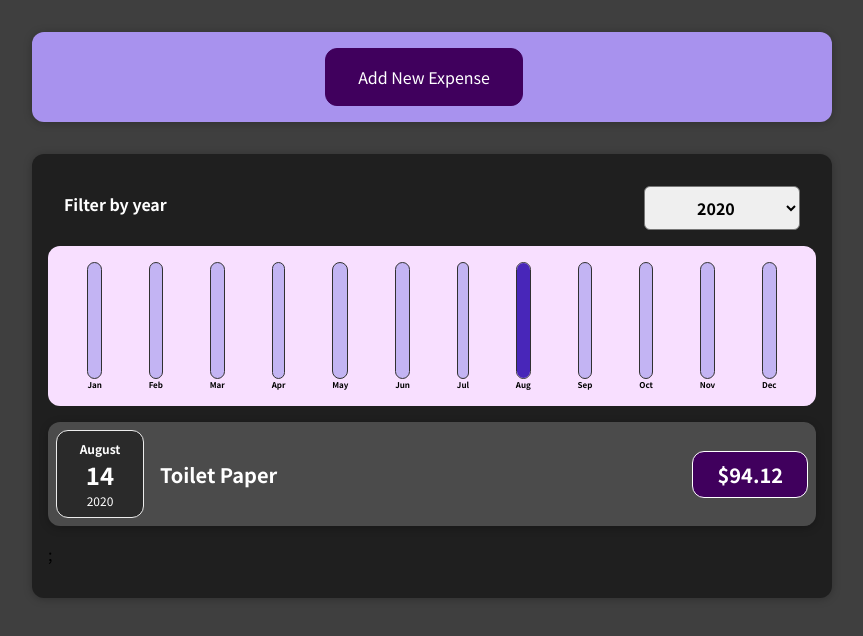
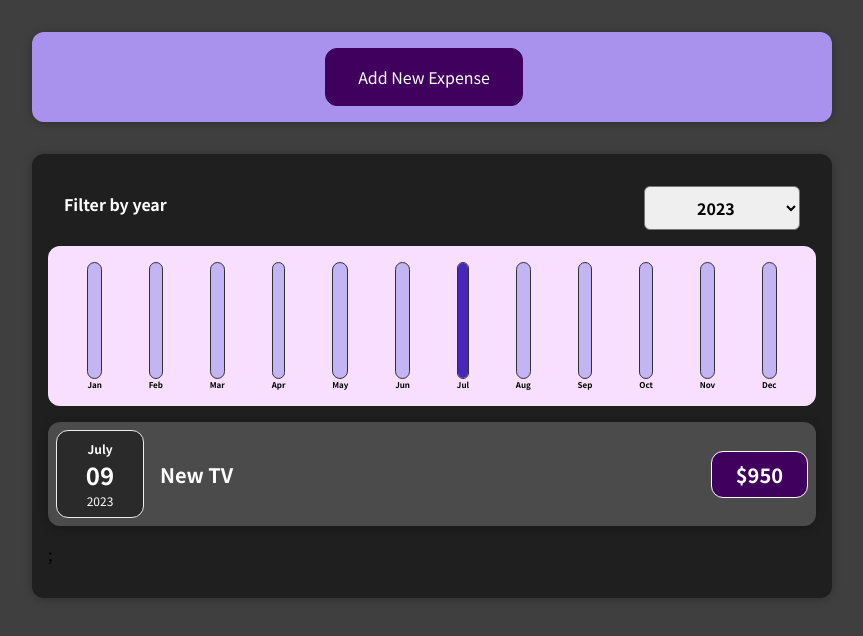
Before and after one commit to jobemcamera/react-basic-guide, a React (Create React App) app: page / in a window 1280 px wide. Shown: the top 636 px of the page, without its empty margins (208-1071 px from the left). Built offline with nearby package versions, Linux system fonts and the light colour scheme.

Commit message:
setando novo valor para ano do filtro

```diff
--- a/src/App.js
+++ b/src/App.js
@@ -9,7 +9,11 @@ const DUMMY_EXPENSES = [
 	  amount: 94.12,
 	  date: new Date(2020, 7, 14),
 	},
-	{ id: 'e2', title: 'New TV', amount: 799.49, date: new Date(2021, 2, 12) },
+	{ id:
+		'e2',
+		title: 'New TV',
+		amount: 799.49,
+		date: new Date(2021, 2, 12) },
 	{
 	  id: 'e3',
 	  title: 'Car Insurance',
@@ -22,6 +26,12 @@ const DUMMY_EXPENSES = [
 	  amount: 450,
 	  date: new Date(2021, 5, 12),
 	},
+	{
+	  id: 'e5',
+	  title: 'New TV',
+	  amount: 950,
+	  date: new Date(2023, 6, 9),
+	}
   ];
 
 function App() {
--- a/src/components/Expenses/Expenses/index.jsx
+++ b/src/components/Expenses/Expenses/index.jsx
@@ -6,7 +6,7 @@ import ExpensesList from '../ExpensesList'
 import ExpensesChart from '../ExpensesChart'
 
 const Expenses = ({ items }) => {
-    const [filteredYear, setFilteredYear] = useState('2020');
+    const [filteredYear, setFilteredYear] = useState('2023');
 
     const filterChangeHandler = (selectedYear) => {
         setFilteredYear(selectedYear);
```
